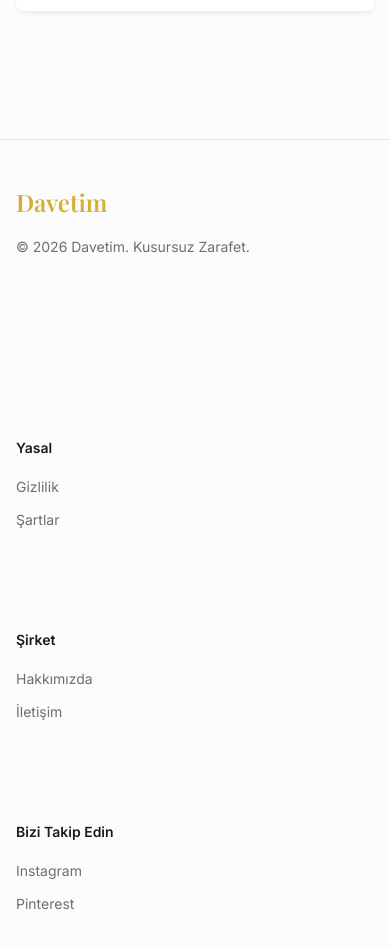
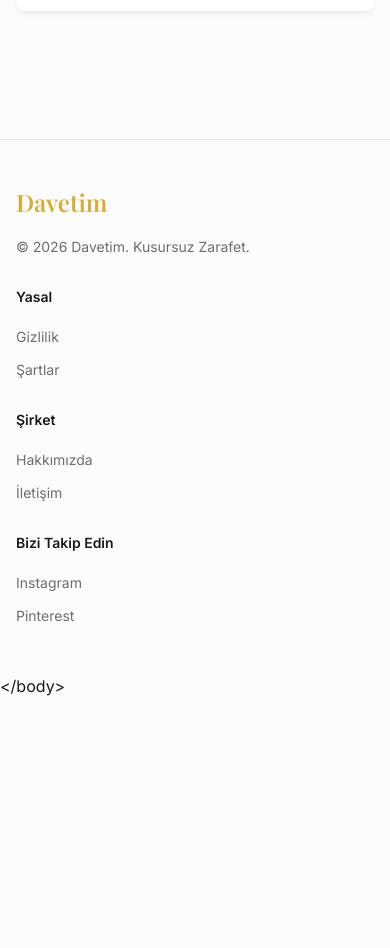
Before and after one commit to enesakmehmet/Davet, a React (Vite) app in the folder frontend/: page /contact in a window 390 px wide. Shown: the part 1040-1988 px from the top of the page. After the commit the page ends 1738 px from the top, so only its background shows below. Built offline with nearby package versions, Linux system fonts and the light colour scheme; no server answers; a web font is replaced by a local one.

Commit message:
Fix: mobilde footer sutunlari arasindaki gereksiz bosluklari gider

```diff
--- a/frontend/src/layouts/MainLayout.css
+++ b/frontend/src/layouts/MainLayout.css
@@ -133,5 +133,8 @@
 
 /* ===== Footer: mobilde alt alta ===== */
 @media (max-width: 640px) {
-  .footer { flex-direction: column; gap: 32px; padding-top: 48px; padding-bottom: 48px; margin-top: 48px; }
+  .footer { flex-direction: column; flex-wrap: nowrap; gap: 32px; padding-top: 48px; padding-bottom: 48px; margin-top: 48px; }
+  /* Sütunlar row düzeninden kalan flex-grow:1 yüzünden dikey eksende gereksiz yer
+     kaplayıp bölümler arasında büyük boşluklar oluşturuyordu — burada sıfırlıyoruz. */
+  .footer-col, .footer-col.brand { flex: none; }
 }
```
